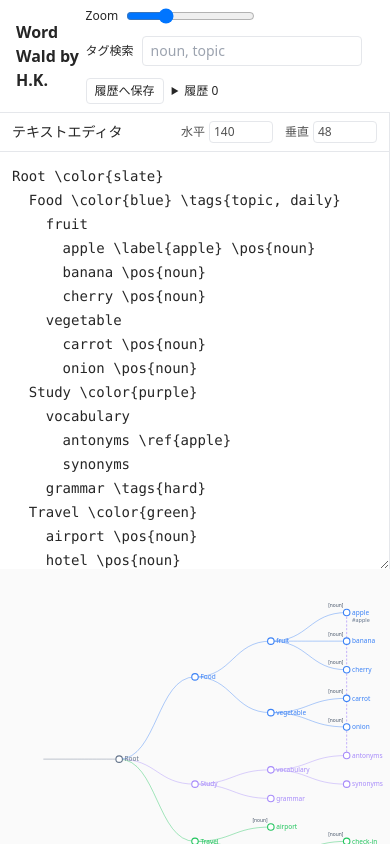
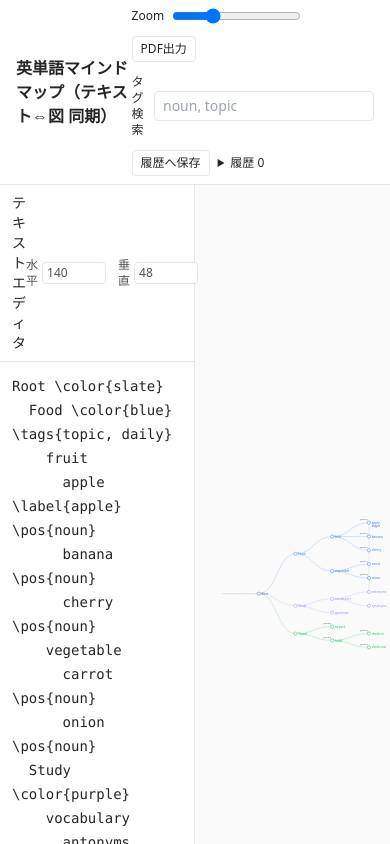
Before and after one commit to hikarukuri/eigonomori, a React (Vite) app: page / in a window 390 px wide. Shown: the top 844 px of the page. Built offline with nearby package versions, Linux system fonts and the light colour scheme.

Commit message:
added pdf

```diff
--- a/src/VocabularyMindMapApp.tsx
+++ b/src/VocabularyMindMapApp.tsx
@@ -1,5 +1,6 @@
 import React, { useEffect, useMemo, useRef, useState } from "react";
 import * as d3 from "d3";
+import { jsPDF } from "jspdf";
 
 /**
  * 英単語暗記用マインドマップ Web アプリ（改良版）
@@ -14,6 +15,8 @@ import * as d3 from "d3";
  * - マウスドラッグで右側のマインドマップをパン、スライダーでズーム
  * - Enterで自動インデント改行／Tab/Shift+Tabでインデント調整
  * - localStorage にテキスト・設定保存、スナップショット履歴（手動・最大30件）
+ * - 仕切りバーをドラッグして左右パネル幅を変更（15%〜85%）
+ * - ヘッダーに PDF 出力ボタン（右パネル全体を 1 ページ PDF 保存）
  */
 
 // --- 型定義 ---
@@ -264,6 +267,19 @@ function runSelfTests(): TestResult[] {
   assert("indent carry: tabs", nextLineIndent("\t\tbar") === "\t\t");
   assert("indent carry: mix two-spaces only", nextLineIndent("    baz") === "    ");
 
+  // 7) 色指定: #HEX と未知プリセット
+  const t5 = parseText(`X \\color{#abc}\n  Y\nZ \\color{unknown}`);
+  const x = t5.root.children[0];
+  const y = x?.children[0];
+  const z = t5.root.children[1];
+  assert("hex color resolved (#abc -> effective)", /^#/.test(x?.effectiveColor || ""));
+  assert("hex propagation to child", y?.effectiveColor === x?.effectiveColor, `child=${y?.effectiveColor} parent=${x?.effectiveColor}`);
+  assert("unknown preset ignored", !z?.effectiveColor, `z=${z?.effectiveColor}`);
+
+  // 8) resolveColor: 大文字プリセットや #6桁HEX
+  assert("preset case-insensitive", resolveColor("RED") === COLOR_PRESETS.red);
+  assert("6-digit hex ok", resolveColor("#123456") === "#123456");
+
   return results;
 }
 
@@ -273,8 +289,12 @@ export default function VocabularyMindMapApp() {
   const [hSpace, setHSpace] = useState(140); // 水平距離
   const [vSpace, setVSpace] = useState(48); // 垂直距離
   const [tagQuery, setTagQuery] = useState<string>("");
+  const [leftPct, setLeftPct] = useState<number>(50);
+  const panelsRef = useRef<HTMLDivElement | null>(null);
+  const splitDragRef = useRef<{ dragging: boolean; startX: number; startPct: number } | null>(null);
   const textareaRef = useRef<HTMLTextAreaElement | null>(null);
   const svgRef = useRef<SVGSVGElement | null>(null);
+  const exportSvgRef = useRef<SVGSVGElement | null>(null);
   const [pan, setPan] = useState<{ x: number; y: number }>({ x: 0, y: 0 });
   const dragRef = useRef<{ dragging: boolean; sx: number; sy: number; pan0: { x: number; y: number } } | null>(null);
   const [testResults, setTestResults] = useState<TestResult[] | null>(null);
@@ -302,6 +322,7 @@ export default function VocabularyMindMapApp() {
         if (typeof meta.hSpace === 'number') setHSpace(meta.hSpace);
         if (typeof meta.vSpace === 'number') setVSpace(meta.vSpace);
         if (typeof meta.tagQuery === 'string') setTagQuery(meta.tagQuery);
+        if (typeof meta.leftPct === 'number') setLeftPct(Math.max(15, Math.min(85, meta.leftPct)));
       }
     } catch {}
   }, []);
@@ -309,8 +330,8 @@ export default function VocabularyMindMapApp() {
   // オートセーブ（テキスト＆メタ）
   useEffect(() => { try { localStorage.setItem(STORAGE_KEY, text); } catch {} }, [text]);
   useEffect(() => {
-    try { localStorage.setItem(STORAGE_META_KEY, JSON.stringify({ zoom, hSpace, vSpace, tagQuery })); } catch {}
-  }, [zoom, hSpace, vSpace, tagQuery]);
+    try { localStorage.setItem(STORAGE_META_KEY, JSON.stringify({ zoom, hSpace, vSpace, tagQuery, leftPct })); } catch {}
+  }, [zoom, hSpace, vSpace, tagQuery, leftPct]);
 
   // スナップショット保存（手動のみ）
   const saveSnapshot = () => {
@@ -320,10 +341,10 @@ export default function VocabularyMindMapApp() {
     try { localStorage.setItem(STORAGE_HISTORY_KEY, JSON.stringify(next)); } catch {}
   };
   // 自動スナップショットは無効化（ユーザー要望）
-// useEffect(() => {
-//   const id = setTimeout(() => { saveSnapshot(); }, 2500);
-//   return () => clearTimeout(id);
-// }, [text]);
+  // useEffect(() => {
+  //   const id = setTimeout(() => { saveSnapshot(); }, 2500);
+  //   return () => clearTimeout(id);
+  // }, [text]);
 
   const parsed = useMemo(() => parseText(text), [text]);
   const hierarchy = useMemo(() => toHierarchy(parsed.root), [parsed]);
@@ -469,18 +490,83 @@ export default function VocabularyMindMapApp() {
   const onSvgMouseUp = () => { if (dragRef.current) dragRef.current.dragging = false; };
   const onSvgMouseLeave = () => { if (dragRef.current) dragRef.current.dragging = false; };
 
+  // --- PDF 出力 ---
+  const exportPDF = async () => {
+    const svg = exportSvgRef.current; // 変換専用の隠しSVG（パン・ズーム無視、全体）
+    if (!svg) return;
+    const serializer = new XMLSerializer();
+    // 一時的に xmlns を保証
+    svg.setAttribute("xmlns", "http://www.w3.org/2000/svg");
+    const source = serializer.serializeToString(svg);
+    const svgBlob = new Blob([source], { type: "image/svg+xml;charset=utf-8" });
+    const url = URL.createObjectURL(svgBlob);
+
+    await new Promise<void>((resolve) => {
+      const img = new Image();
+      img.onload = () => {
+        // 高解像度化のためスケール
+        const scale = 2; // 2x
+        const canvas = document.createElement("canvas");
+        canvas.width = img.width * scale;
+        canvas.height = img.height * scale;
+        const ctx = canvas.getContext("2d");
+        if (!ctx) { URL.revokeObjectURL(url); return resolve(); }
+        ctx.drawImage(img, 0, 0, canvas.width, canvas.height);
+
+        // PDF へ貼り付け（pt 単位に変換: 1px = 72/96pt）
+        const pxToPt = (n: number) => (n * 72) / 96;
+        const wPt = pxToPt(img.width * scale);
+        const hPt = pxToPt(img.height * scale);
+        const orientation = wPt >= hPt ? "landscape" : "portrait";
+        const doc = new jsPDF({ orientation, unit: "pt", format: [wPt, hPt] });
+        const png = canvas.toDataURL("image/png");
+        doc.addImage(png, "PNG", 0, 0, wPt, hPt);
+        doc.save("mindmap.pdf");
+        URL.revokeObjectURL(url);
+        resolve();
+      };
+      img.src = url;
+    });
+  };
+
+  // --- リサイズ用スプリッタ ---
+  const clamp = (n: number, min: number, max: number) => Math.max(min, Math.min(max, n));
+  const onSplitterDown = (e: React.MouseEvent<HTMLDivElement>) => {
+    if (!panelsRef.current) return;
+    splitDragRef.current = { dragging: true, startX: e.clientX, startPct: leftPct };
+    const onMove = (ev: MouseEvent) => {
+      if (!splitDragRef.current?.dragging || !panelsRef.current) return;
+      const rect = panelsRef.current.getBoundingClientRect();
+      const dx = ev.clientX - splitDragRef.current.startX;
+      const pct = clamp(splitDragRef.current.startPct + (dx / rect.width) * 100, 15, 85);
+      setLeftPct(pct);
+    };
+    const onUp = () => {
+      if (splitDragRef.current) splitDragRef.current.dragging = false;
+      window.removeEventListener('mousemove', onMove);
+      window.removeEventListener('mouseup', onUp);
+    };
+    window.addEventListener('mousemove', onMove);
+    window.addEventListener('mouseup', onUp);
+    e.preventDefault();
+  };
+
   return (
-    <div className="w-full h-[100vh] bg-neutral-50 text-neutral-800">
+    <div className="w-full h-[100vh] bg-neutral-50 text-neutral-800" data-app-root>
+
       {/* ヘッダー */}
       <div className="flex items-center justify-between px-4 py-2 border-b bg-white">
-        <div className="font-semibold">Word Wald by H.K.</div>
-        <div className="flex items-center gap-3 flex-wrap">
+        <div className="font-semibold">英単語マインドマップ（テキスト⇔図 同期）</div>
+        <div className="flex items-center gap-3 flex-wrap" data-toolbar>
           <div className="text-sm text-neutral-500 hidden lg:block">
             インデント: タブ/スペース2個 ｜ 色: <code>\\color</code>{'{#hex|name}'} ｜ ラベル: <code>\\label</code>{'{name}'} ｜ 参照: <code>\\ref</code>{'{name}'} ｜ 品詞: <code>\\pos</code>{'{noun}'} ｜ タグ: <code>\\tags</code>{'{a,b}'}
           </div>
           <div className="flex items-center gap-2">
             <label className="text-xs">Zoom</label>
             <input type="range" min={0.6} max={2.0} step={0.05} value={zoom} onChange={(e) => setZoom(parseFloat(e.target.value))} />
+          </div>
+          <div className="flex items-center gap-2">
+            <button className="text-xs border px-2 py-1 rounded" onClick={exportPDF} title="右パネルをPDF保存">PDF出力</button>
           </div>
           <div className="flex items-center gap-2">
             <label className="text-xs" title="タグ AND 検索（空欄で全表示）">タグ検索</label>
@@ -507,9 +593,9 @@ export default function VocabularyMindMapApp() {
       </div>
 
       {/* 本体 2 分割 */}
-      <div className="grid grid-cols-1 md:grid-cols-2 h-[calc(100vh-44px)]">
+      <div ref={panelsRef} className="h-[calc(100vh-44px)] flex">
         {/* 左：テキストエディタ */}
-        <div className="border-r bg-white">
+        <div className="border-r bg-white" style={{ width: `${leftPct}%` }}>
           <div className="h-full flex flex-col">
             <div className="flex items-center justify-between px-3 py-2 border-b">
               <div className="text-sm font-medium">テキストエディタ</div>
@@ -537,8 +623,17 @@ export default function VocabularyMindMapApp() {
           </div>
         </div>
 
+        {/* 仕切り（ドラッグで左右サイズ変更） */}
+        <div
+          role="separator"
+          aria-orientation="vertical"
+          title={`${leftPct.toFixed(0)}%`}
+          className="w-1.5 bg-transparent hover:bg-slate-300/50 cursor-col-resize"
+          onMouseDown={onSplitterDown}
+        />
+
         {/* 右：マインドマップ */}
-        <div className="relative">
+        <div className="relative flex-1">
           <div className="absolute inset-0 overflow-auto bg-neutral-50">
             <svg
               ref={svgRef}
@@ -608,6 +703,44 @@ export default function VocabularyMindMapApp() {
             </svg>
           </div>
         </div>
+
+        {/* エクスポート用の隠しSVG（常に全体を出力） */}
+        <div style={{ position: 'absolute', left: -99999, top: -99999 }} aria-hidden="true">
+          <svg
+            ref={exportSvgRef}
+            width={width}
+            height={height}
+            viewBox={`${originX} ${originY} ${width} ${height}`}
+          >
+            <g transform={`translate(0,0) scale(1)`}>
+              {treeRoot.links().map((l, idx: number) => {
+                const s = { x: (l.source as any).x as number, y: (l.source as any).y as number };
+                const t = { x: (l.target as any).x as number, y: (l.target as any).y as number };
+                const targetData = (l.target as any).data as RawNode;
+                const c = (targetData.effectiveColor || "#94a3b8") as string;
+                return (
+                  <path key={`elink-${idx}`} d={diagonal(s, t)} fill="none" stroke={c} strokeOpacity={0.5} strokeWidth={1.5} />
+                );
+              })}
+              {crossLinks.map((cl, i) => (
+                <path key={`exref-${i}`} d={diagonal(cl.from, cl.to)} fill="none" strokeDasharray="4 3" stroke={cl.color || "#ef4444"} strokeOpacity={0.8} strokeWidth={1.5} />
+              ))}
+              {treeRoot.descendants().map((d, idx: number) => {
+                if ((d.data as RawNode).id === "root") return null;
+                const data = d.data as RawNode;
+                const color = data.effectiveColor || "#111827";
+                return (
+                  <g key={`enode-${idx}`} transform={`translate(${d.y},${d.x})`}>
+                    <circle r={6} fill="#fff" stroke={color} strokeWidth={2} />
+                    <text x={10} y={4} fontSize={12} fill={color}>{data.text}</text>
+                    {data.label && (<text x={10} y={18} fontSize={10} fill="#64748b">#{data.label}</text>)}
+                    {data.pos && (<text x={-6} y={-10} fontSize={9} textAnchor="end" fill="#475569">[{data.pos}]</text>)}
+                  </g>
+                );
+              })}
+            </g>
+          </svg>
+        </div>
       </div>
 
       {/* フッター：使い方 */}
@@ -619,6 +752,8 @@ export default function VocabularyMindMapApp() {
           <li><code>\\label</code>{'{name}'} で要素にラベルを付け、他の要素本文で <code>\\ref</code>{'{name}'} を使うとクロスリンク（破線）が描かれます（本文表示からは除去されます）。</li>
           <li>品詞は <code>\\pos</code>{'{noun|verb|adj|adv|prep|conj|pron|interj}'}、任意タグは <code>\\tags</code>{'{a,b}'} で付与できます。タグ検索ボックスに入力すると該当ノードのみ強調表示されます（AND検索）。</li>
           <li>右側の図はマウスドラッグで移動できます。ズームは上部スライダーから。</li>
+          <li>中央のバーをドラッグすると左右パネルの幅を変更できます。</li>
+          <li>右上の「PDF出力」で右パネル全体をPDF保存できます。</li>
           <li>右側のノードをクリックすると、左のテキストの対応行を選択します。</li>
         </ul>
         {testResults && (
```
